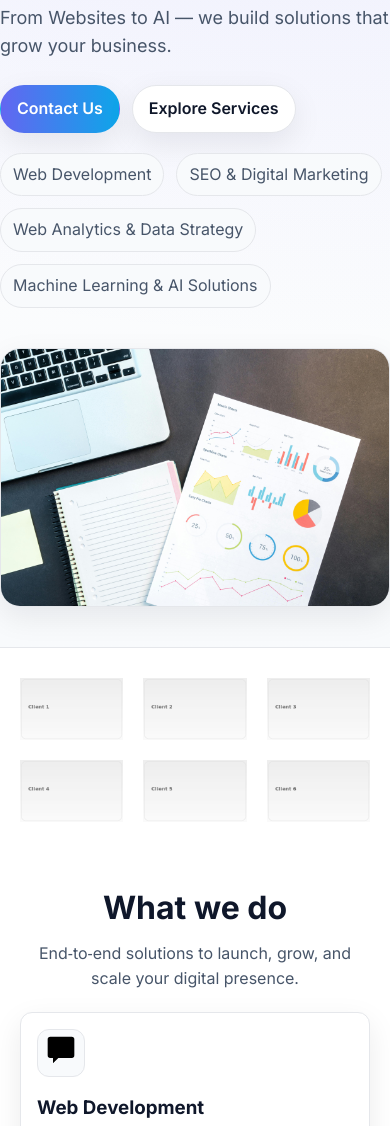
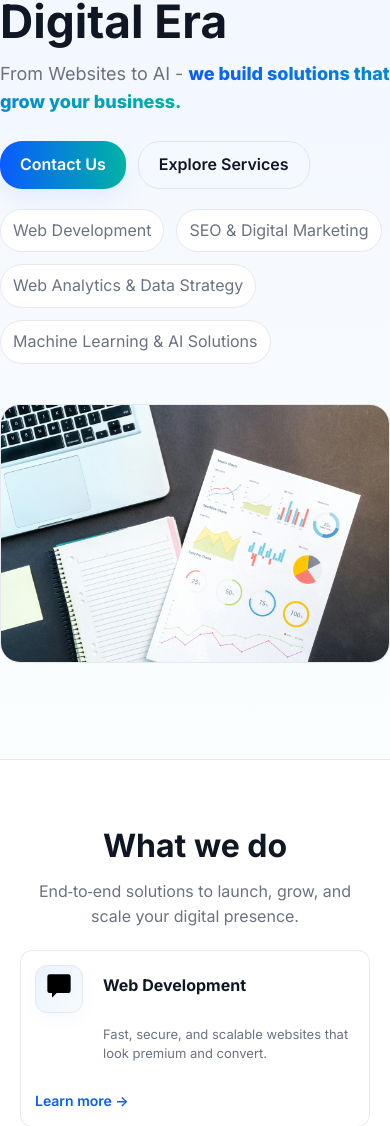
Before and after one commit to dharashish87/jamunai, a plain HTML site: page index.html in a window 390 px wide. Shown: the part 325-1451 px from the top of the page. Drawn offline with Linux system fonts and the light colour scheme.

Commit message:
Add files via upload

```diff
--- a/css/style.css
+++ b/css/style.css
@@ -1,15 +1,19 @@
 
 :root{
-  --bg:#ffffff;
-  --fg:#0f172a;
-  --muted:#475569;
-  --line:#e5e7eb;
-  --primary:#0ea5e9; /* electric blue */
-  --accent:#6366f1;  /* indigo */
-  --card:#f8fafc;
-  --success:#10b981;
-  --shadow: 0 10px 30px rgba(2,6,23,.08);
+  --bg: #ffffff;
+  --fg: #0f1724;
+  --muted: #6B7280;
+  --line: #E6E8EE;
+  --accent: #0A5BFF;     /* primary (electric blue) */
+  --accent-2: #00B3A4;   /* secondary (teal) */
+  --accent-3: #FFB620;   /* warm pop (gold) */
+  --card: #ffffff;
+  --success: #10b981;
+  --shadow-1: 0 10px 25px rgba(10,91,255,0.08);
+  --shadow-2: 0 6px 18px rgba(17,24,39,0.06);
+  --radius-lg: 20px;
 }
+
 
 *{box-sizing:border-box}
 html,body{margin:0;padding:0}
@@ -67,12 +71,86 @@ img{max-width:100%;display:block}
 .grid-3{display:grid;grid-template-columns:repeat(3,1fr);gap:24px}
 .grid-4{display:grid;grid-template-columns:repeat(4,1fr);gap:20px}
 
-.cards .card{display:block;background:var(--bg);border:1px solid var(--line);border-radius:18px;overflow:hidden;box-shadow:var(--shadow);text-decoration:none;color:inherit;transition:.25s transform}
-.cards .card:hover{transform:translateY(-4px)}
-.card .icon{display:inline-flex;width:48px;height:48px;background:var(--card);border-radius:12px;align-items:center;justify-content:center;border:1px solid var(--line);margin-bottom:10px}
-.card h3{margin:6px 0 8px}
-.card p{color:var(--muted);margin:0 0 8px}
-.card .link{font-weight:600;color:var(--accent)}
+/* Service card: grid layout (icon | content | CTA) */
+.cards .card {
+  display: grid;
+  grid-template-columns: 64px 1fr auto;
+  gap: 18px;
+  align-items: center;
+  background: var(--card);
+  border-radius: 12px;
+  padding: 18px;
+  border: 1px solid var(--line);
+  overflow: hidden;
+  box-shadow: var(--shadow);
+  text-decoration: none;
+  color: inherit;
+  transition: transform .18s ease, box-shadow .18s ease;
+  min-height: 88px;
+}
+
+/* Hover lift */
+.cards .card:hover {
+  transform: translateY(-6px);
+  box-shadow: 0 20px 40px rgba(10,91,255,0.08);
+}
+
+/* Icon area — matches either <div class="icon"> or first-child <img> */
+.cards .card .icon,
+.cards .card > img:first-child {
+  width: 56px;
+  height: 56px;
+  border-radius: 12px;
+  background: linear-gradient(135deg, rgba(10,91,255,0.08), rgba(0,179,164,0.04));
+  display: inline-flex;
+  align-items: center;
+  justify-content: center;
+  border: 1px solid var(--line);
+  box-shadow: 0 6px 18px rgba(10,91,255,0.04);
+  grid-column: 1;
+  flex: 0 0 56px;
+}
+
+/* Icon image sizing */
+.cards .card .icon img,
+.cards .card > img:first-child {
+  width: 28px;
+  height: 28px;
+  display: block;
+}
+
+/* Main content sits in column 2 */
+.cards .card h2,
+.cards .card h3,
+.cards .card .card-body,
+.cards .card > h2,
+.cards .card > h3 {
+  grid-column: 2;
+  margin: 0 0 6px;
+  color: var(--fg);
+}
+
+/* Paragraphs in column 2 */
+.cards .card p {
+  grid-column: 2;
+  margin: 0;
+  color: var(--muted);
+  font-size: 14px;
+  line-height: 1.5;
+}
+
+/* CTA / link column on the right */
+.cards .card .link,
+.cards .card .card-cta,
+.cards .card a.learn {
+  grid-column: 3;
+  justify-self: end;
+  text-align: right;
+  color: var(--accent);
+  font-weight: 600;
+  text-decoration: none;
+}
+
 
 .highlight{margin:60px auto}
 .checks{padding-left:20px}
@@ -186,3 +264,146 @@ textarea{resize:vertical}
 .cards .card .link {
   font-size: 14px;
 }
+
+.logos,
+.clients,
+.client-logos,
+.trusted-logos,
+.brand-logos,
+.our-clients,
+.partner-logos {
+  display: none !important;
+}
+
+/* ------------------------
+   Vibrant button & CTA styles
+   ------------------------ */
+.btn {
+  display: inline-flex;
+  align-items: center;
+  justify-content: center;
+  gap: 10px;
+  padding: 10px 20px;
+  border-radius: 22px;
+  border: 0;
+  cursor: pointer;
+  font-weight: 600;
+  transition: transform .18s ease, box-shadow .18s ease, opacity .18s ease;
+  -webkit-tap-highlight-color: transparent;
+}
+
+/* Primary filled button: gradient pill */
+.btn.btn-primary,
+.btn-primary {
+  color: #fff !important;
+  background-image: linear-gradient(90deg, var(--accent) 0%, var(--accent-2) 100%);
+  box-shadow: var(--shadow-1);
+  text-decoration: none;
+}
+
+/* Ghost/outline variant */
+.btn.btn-ghost,
+.btn-ghost {
+  background: transparent;
+  border: 1px solid rgba(10,91,255,0.12);
+  color: var(--fg);
+}
+
+/* Hover / focus */
+.btn:hover,
+.btn:focus {
+  transform: translateY(-3px);
+  box-shadow: 0 14px 30px rgba(10,91,255,0.10);
+  outline: none;
+}
+
+/* Accessible focus style */
+.btn:focus-visible {
+  box-shadow: 0 8px 20px rgba(10,91,255,0.12);
+  outline: 3px solid rgba(10,91,255,0.06);
+}
+
+/* ------------------------
+   Hero enhancements
+   ------------------------ */
+.hero {
+  background: linear-gradient(180deg, rgba(10,91,255,0.06), rgba(0,179,164,0.02));
+  position: relative;
+  overflow: visible;
+  padding: 56px 0;
+}
+
+/* Add a blurred decorative blob if you include a .blob element inside .hero */
+.hero .blob {
+  position: absolute;
+  right: -60px;
+  top: -30px;
+  width: 420px;
+  height: 420px;
+  background: radial-gradient(circle at 30% 30%, rgba(10,91,255,0.20), transparent 40%),
+              radial-gradient(circle at 80% 70%, rgba(0,179,164,0.14), transparent 35%);
+  filter: blur(28px);
+  z-index: 0;
+  pointer-events: none;
+}
+
+/* Ensure hero content sits above the blob */
+.hero .container, .hero .hero-grid { position: relative; z-index: 2; }
+
+/* Gradient text utility — use in headline with <span class="accent-text">word</span> */
+.accent-text {
+  background: linear-gradient(90deg, var(--accent), var(--accent-2));
+  -webkit-background-clip: text;
+  background-clip: text;
+  color: transparent;
+  font-weight: 800;
+}
+
+/* Reduced motion preference */
+@media (prefers-reduced-motion: reduce) {
+  .hero .blob { animation: none; filter: blur(26px); }
+  .btn { transition: none; transform: none; }
+}
+
+/* 3-column grid for services hub */
+.grid-3 {
+  display: grid;
+  grid-template-columns: repeat(3, minmax(0, 1fr));
+  gap: 18px;
+}
+
+@media (max-width: 1024px) {
+  .grid-3 { grid-template-columns: repeat(2, minmax(0, 1fr)); }
+}
+@media (max-width: 640px) {
+  .grid-3 { grid-template-columns: 1fr; }
+}
+
+/* Responsive: stack the card on small screens */
+@media (max-width: 720px) {
+  .cards .card {
+    grid-template-columns: 56px 1fr;
+    grid-template-rows: auto auto;
+    gap: 12px;
+    padding: 14px;
+    min-height: auto;
+  }
+
+  .cards .card .link,
+  .cards .card .card-cta,
+  .cards .card a.learn {
+    grid-column: 1 / -1;
+    justify-self: start;
+    text-align: left;
+    margin-top: 8px;
+  }
+
+  .cards .card .icon,
+  .cards .card > img:first-child {
+    width: 48px;
+    height: 48px;
+  }
+
+  .cards .card h2, .cards .card h3 { font-size: 16px; }
+  .cards .card p { font-size: 13px; }
+}
--- a/index.html
+++ b/index.html
@@ -42,7 +42,7 @@
         <div class="container hero-inner">
           <div class="hero-copy">
             <h1>Helping Businesses Thrive in the Digital Era</h1>
-            <p>From Websites to AI — we build solutions that grow your business.</p>
+            <p>From Websites to AI - <span class="accent-text">we build solutions that grow your business.</span></p>
             <div class="hero-ctas">
               <a class="btn btn-primary" href="contact.html">Contact Us</a>
               <a class="btn btn-ghost" href="services.html">Explore Services</a>
@@ -109,7 +109,7 @@
           </a>
           <a class="card" href="services.html#mdm">
             <span class="icon"><img src="assets/mdm.svg" alt="" aria-hidden="true"/></span>
-            <h3>Master Data & Brand</h3>
+            <h3>Data Analytics & Quality</h3>
             <p>MDM, brand systems, and content ops for consistent, trustworthy data.</p>
             <span class="link">Learn more →</span>
           </a>
--- a/js/script.js
+++ b/js/script.js
@@ -29,20 +29,6 @@ if (nsForm) {
   });
 }
 
-// Contact form validation (demo)
-const cForm = document.getElementById('contact-form');
-if (cForm) {
-  cForm.addEventListener('submit', (e) => {
-    e.preventDefault();
-    const name = document.getElementById('name').value.trim();
-    const email = document.getElementById('email').value.trim();
-    if (!name) return alert('Please enter your name.');
-    if (!/^[^@\s]+@[^@\s]+\.[^@\s]+$/.test(email)) return alert('Please enter a valid email.');
-    cForm.reset();
-    alert('Thanks! We will get back to you within 1 business day.');
-  });
-}
-
 const cForm = document.getElementById('contact-form');
 if (cForm) {
   cForm.addEventListener('submit', (e) => {
@@ -59,11 +45,24 @@ if (cForm) {
       return;
     }
 
+    // If mailto action → let browser open email client
+    if (isMailto) {
+      // do NOT preventDefault → allow mailto link to trigger
+      return true;
+    }
+
+    // If using a service like Formspree, handle with fetch/ajax here
+    // For now, just fallback demo alert
+    e.preventDefault();
+    alert('Thanks! We will get back to you within 1 business day.');
+    cForm.reset();
+  });
+}
+
+
     // If using mailto, let the browser open the email client (do NOT preventDefault)
     if (!isMailto) {
       e.preventDefault();          // keep your non-mailto demo flow if any
       alert('Thanks! We will get back to you within 1 business day.');
       cForm.reset();
-    }
-  });
-}
+    };
```
Also changed, not shown: contact.html (+4 -1 lines).
